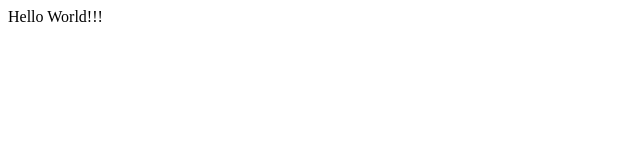
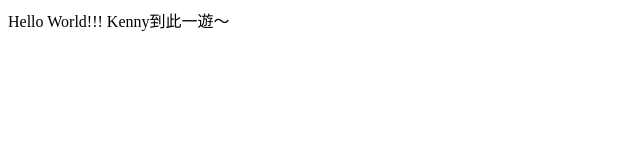
Before and after one commit to yanyi-nita-lin/CS50W, a plain HTML site: page index.html in a window 1280 px wide. Shown: the whole page, without its empty margins (0-640 px from the left). Drawn offline with Linux system fonts and the light colour scheme.

Commit message:
add kenny

```diff
--- a/index.html
+++ b/index.html
@@ -1,9 +1,12 @@
 <!DOCTYPE html>
 <html>
-  <head>
+
+<head>
     <title>My Webpage</title>
-  </head>
-  <body>
-    Hello World!!!
-  </body>
+</head>
+
+<body>
+    Hello World!!! Kenny到此一遊～
+</body>
+
 </html>
```
